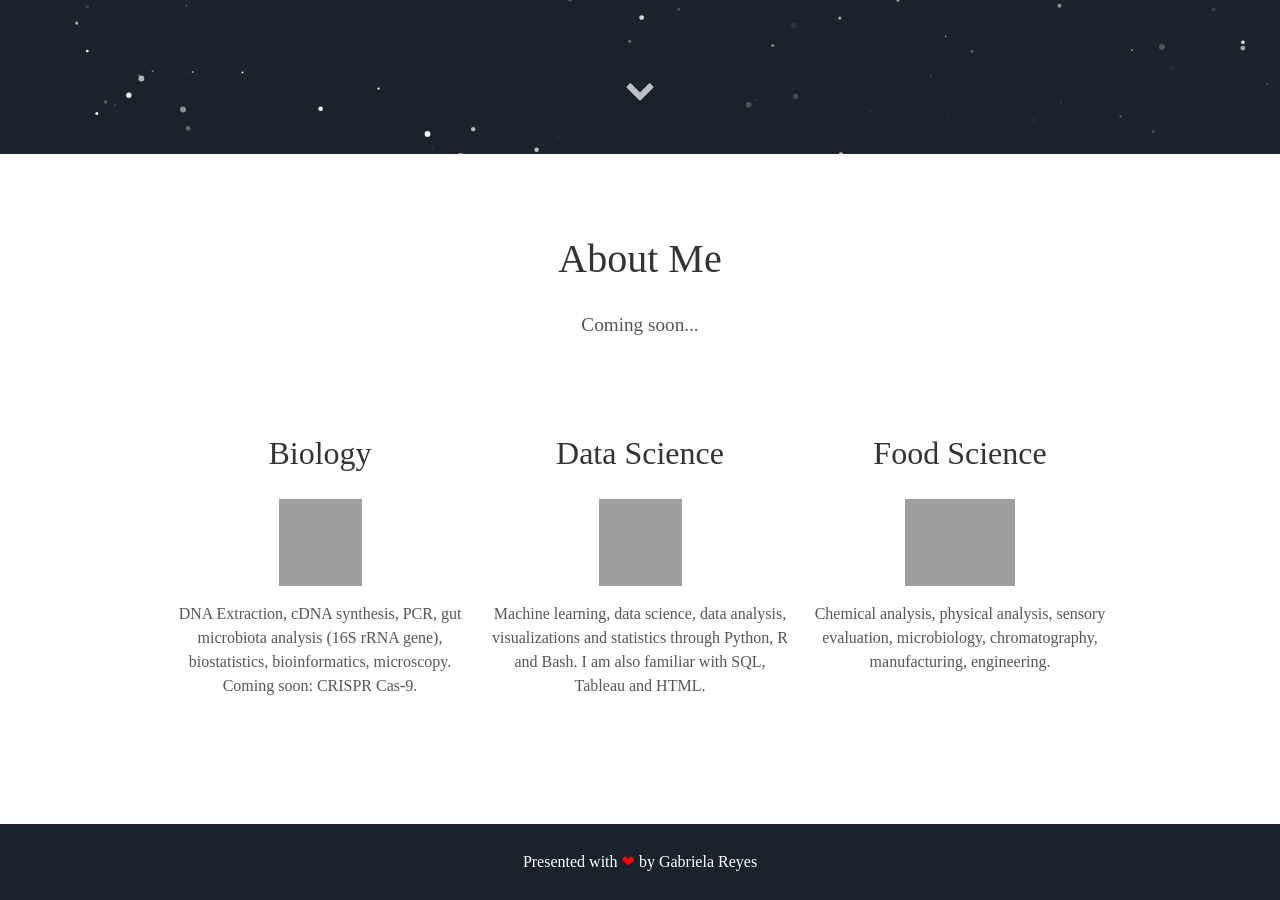
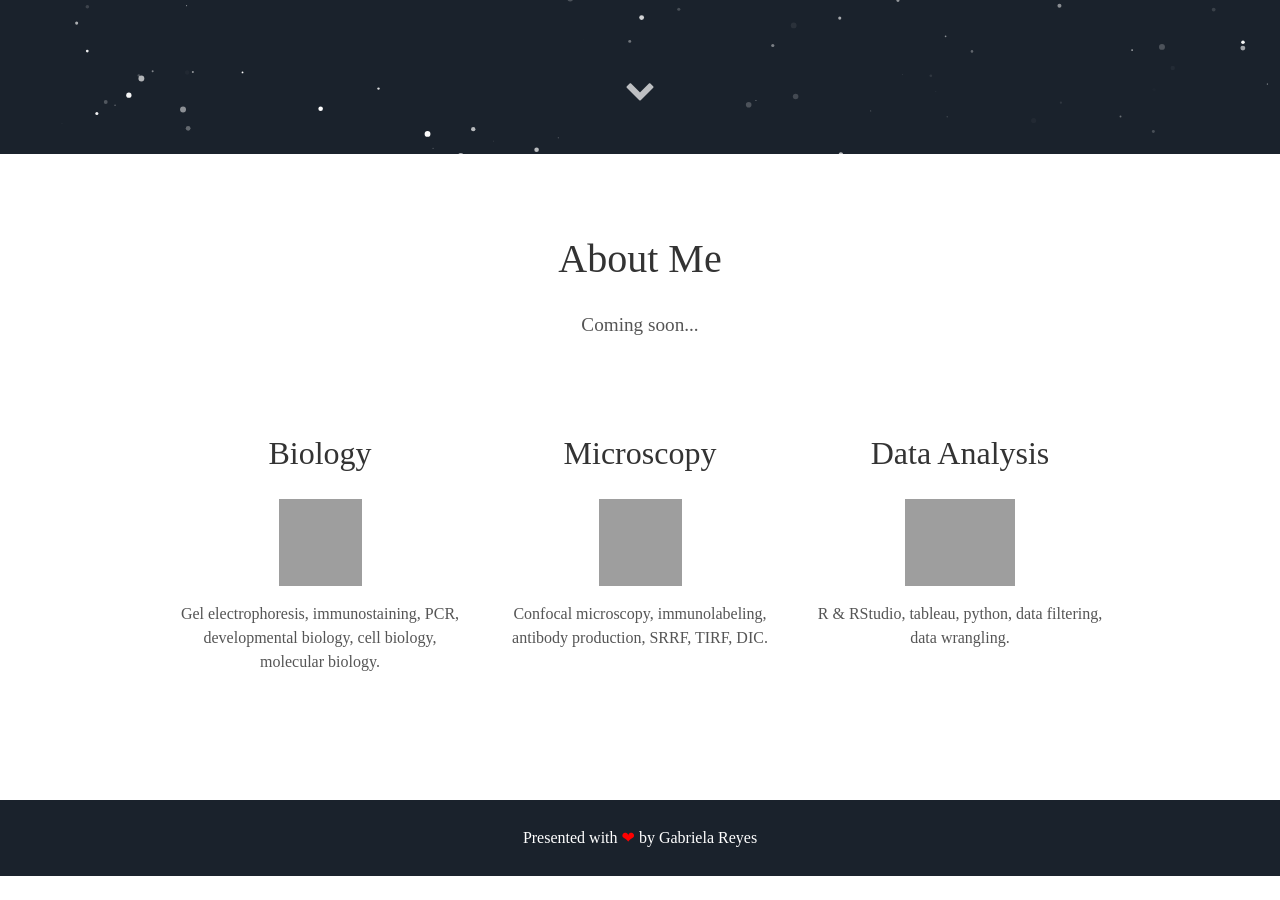
Before and after one commit to gabbyrey/gabbyrey.github.io, a Jekyll site: the page built from index.html, in a window 1280 px wide and 900 px high, scrolled down 746 px, cut to the strip 0-900 px from the top of the window. Built offline with Jekyll 4.4.1, drawn with Linux system fonts in a browser that asks for light colours; some web fonts are replaced; after the commit the page ends 1622 px from its top, so only the background shows below that; grey boxes are pictures that could not be loaded.

Commit message:
Update about.html

```diff
--- a/_includes/about.html
+++ b/_includes/about.html
@@ -7,18 +7,18 @@
     <h2>Biology</h2>
       <img style="display: block;-webkit-user-select: none;margin: auto;background-color: hsl(0, 0%, 100%);transition: background-color 300ms;" src="https://clipartcraft.com/images/dna-clipart-icon-3.png" width="83" height="87">
     </svg>
-    <p>DNA Extraction, cDNA synthesis, PCR, gut microbiota analysis (16S rRNA gene), biostatistics, bioinformatics, microscopy. Coming soon: CRISPR Cas-9.</p>
+    <p>Gel electrophoresis, immunostaining, PCR, developmental biology, cell biology, molecular biology.</p>
   </div>
   <div class="tech">
-    <h2>Data Science</h2>
+    <h2>Microscopy</h2>
       <img style="display: block;-webkit-user-select: none;margin: auto;background-color: hsl(0, 0%, 100%);transition: background-color 300ms;" src="https://upload.wikimedia.org/wikipedia/commons/thumb/c/c3/Python-logo-notext.svg/1200px-Python-logo-notext.svg.png" width="83" height="87">
     </svg>
-    <p>Machine learning, data science, data analysis, visualizations and statistics through Python, R and Bash. I am also familiar with SQL, Tableau and HTML.</p>
+    <p>Confocal microscopy, immunolabeling, antibody production, SRRF, TIRF, DIC.</p>
   </div>
   <div class="tech">
-    <h2>Food Science</h2>
+    <h2>Data Analysis</h2>
       <img style="display: block;-webkit-user-select: none;margin: auto;background-color: hsl(0, 0%, 100%);transition: background-color 300ms;" src="https://cdn.dribbble.com/users/7455/screenshots/952070/food-science-final.png" width="110" height="87">
     </svg>
-    <p>Chemical analysis, physical analysis, sensory evaluation, microbiology, chromatography, manufacturing, engineering.</p>
+    <p>R & RStudio, tableau, python, data filtering, data wrangling.</p>
   </div>
 </div>
```
